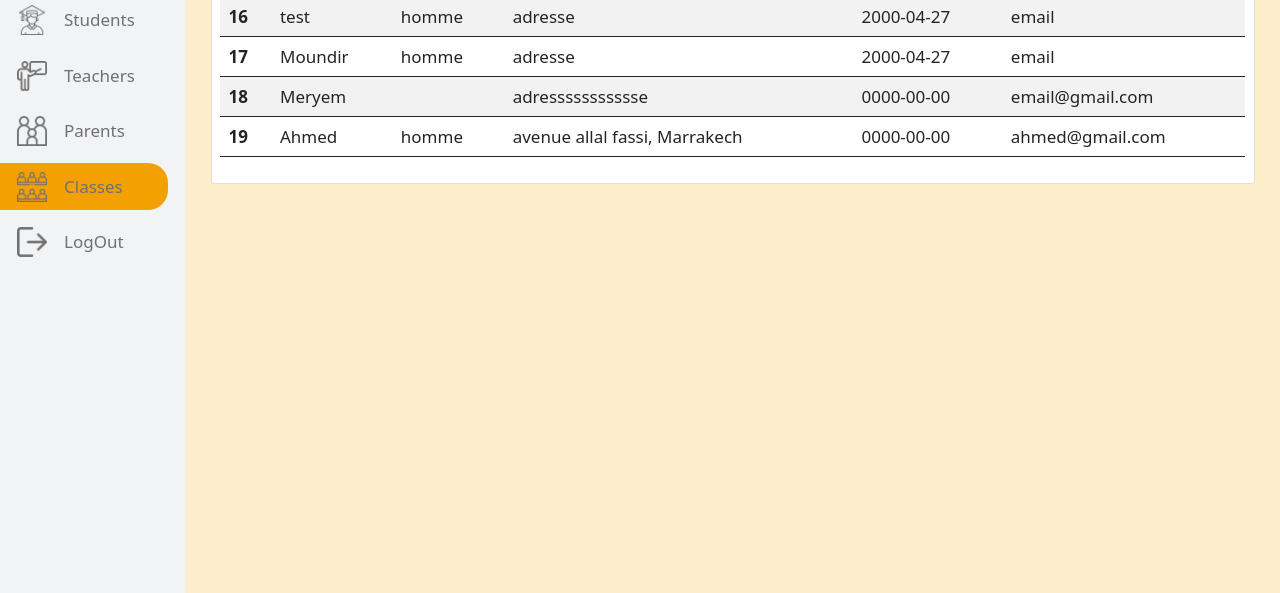
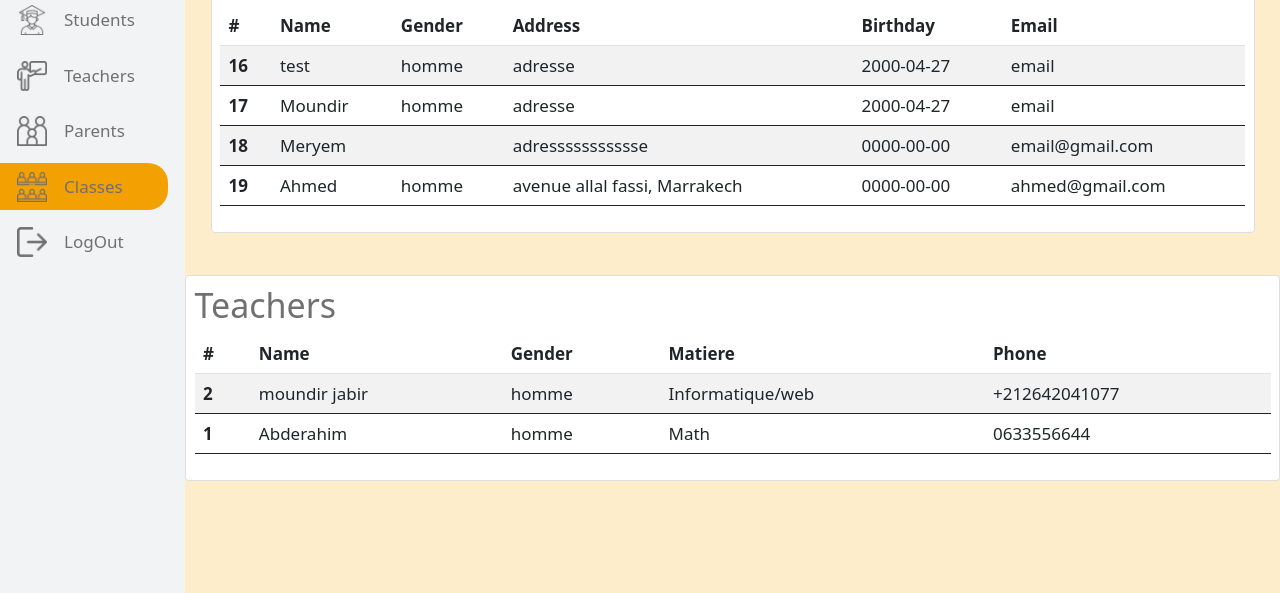
Before and after one commit to Hasnaoui-Said/Application-de-gestion-d--cole, a PHP site: page /details/1 in a window 1280 px wide. Shown: the part 207-800 px from the top of the page. Run offline with PHP 8.4, Linux system fonts and the light colour scheme; the visitor is signed in with stand-in values (Sample User, id 1); data comes from the database, SQL or seed files in the repository; data that the repository does not hold is empty; some libraries are stand-ins or nearby versions.

Commit message:
affichage des proff d'un niveau

```diff
--- a/controllers/ControllerDetails.php
+++ b/controllers/ControllerDetails.php
@@ -5,15 +5,13 @@ class ControllerDetails extends Model
     {
         redirection_login();
         $details = new Classe();
-        if (isset($url[1])) {
-            $liste = $details->getStuByNiveau($url[1]);
+        if (count($url) == 2 && $url[1] != "") {
+            $listeStudents = $details->getStuByNiveau($url[1]);
+            $listeTeachers = $details->getTeachersByNiveau($url[1]);
             $_SESSION['link'] = 'Classes';
             require_once(ROOT.'views/liste_detals.php');
-        } else {
-            header("Location: " . URL . "Classe");
-            die();
+        }else{
+            throw new Exception("Page introuvable");
         }
-
-
     }
 }
--- a/models/Classe.php
+++ b/models/Classe.php
@@ -33,25 +33,18 @@ class Classe extends Model
         $data = $query->fetchAll(PDO::FETCH_OBJ);
         $query = null;
         $db = null;
-        // print_r($data);
-        // die();
         return $data;
     }
     public function getTeachersByNiveau($id)
     {
         $db = self::getBdd();
-        $query = $db->query('SELECT
-                                etudiant.matricule as `matriculeEtu`,
-                                niveau.*,
-                                etudiant.*
-                                FROM professeur
-                                INNER JOIN niveau ON etudiant.idNiveau = niveau.matricule
-                                WHERE etudiant.status = 1 AND idNiveau = ' . $id);
+        $query = $db->query('SELECT *
+                                FROM class
+                                INNER JOIN professeur ON class.idPro = professeur.matricule
+                                WHERE professeur.status = 1 AND niveau = ' . $id);
         $data = $query->fetchAll(PDO::FETCH_OBJ);
         $query = null;
         $db = null;
-        // print_r($data);
-        // die();
         return $data;
     }
 }
--- a/models/Model.php
+++ b/models/Model.php
@@ -2,7 +2,7 @@
 abstract class Model{
 
     protected static function getBdd(){
-        return new PDO('mysql:dbname=db_ecole;host=localhost;port=3306','root','');
+        return new PDO('mysql:dbname=db_ecole;host=localhost;port=3306','root','root');
     }
 
     protected function getAll($table){
--- a/views/liste_detals.php
+++ b/views/liste_detals.php
@@ -19,14 +19,14 @@
 </head>
 <body>
     <?php require("header.php"); ?>
-
     <main class="main">
         <div class="Container p-4 ">
             <div class="d-flex justify-content-between border-bottom fw-bold fs-4">
-                <p class="">More details from niveau: <?php echo $liste[0]->title; ?></p>
+                <p class="">More details from niveau: <?php echo $listeStudents[0]->title; ?></p>
             </div>
 
             <div class="table-responsive card mt-3 p-2">
+                <h2>Students</h2>
                 <table style="overflow: overlay;" class="table table-striped">
                     <thead>
                         <tr class="rounded">
@@ -39,7 +39,7 @@
                         </tr>
                     </thead>
                     <tbody>
-                        <?php foreach ($liste as $key => $value) {?>
+                        <?php foreach ($listeStudents as $key => $value) {?>
                         <tr>
                             <th><?php echo $value->matricule; ?></th>
                             <td><?php echo $value->nom; ?></td>
@@ -53,54 +53,33 @@
                 </table>
             </div>
         </div>
-        <div class="modal fade" id="staticBackdrop" data-bs-backdrop="static" data-bs-keyboard="false" tabindex="-1" aria-labelledby="staticBackdropLabel" aria-hidden="true">
-            <div class="modal-dialog">
-                <div class="modal-content">
-                <div class="modal-header">
-                    <h5 class="modal-title" id="staticBackdropLabel">Add New Student</h5>
-                    <button type="button" class="btn-close" data-bs-dismiss="modal" aria-label="Close"></button>
-                </div>
-                <div class="modal-body">
-                    <form action="<?php echo URL."student/add"; ?>" method="POST">
-                    <div class="mb-3">
-                        <label for="fullname" class="form-label">Fullname</label>
-                        <input type="text" class="form-control" id="fullname" name="fullname">
-                    </div>
-                    <div class="mb-3">
-                        <label for="gender" class="form-label">Gender</label>
-                        <select id="gender" class="form-control form-control-lg" name="gender">
-                            <option value="homme">homme</option>
-                            <option value="femme">femme</option>
-                        </select>
-                    </div>
-                    <div class="mb-3">
-                        <label for="adresse" class="form-label">Adresse</label>
-                        <input type="text" class="form-control" id="adresse" name="adresse">
-                    </div>
-                    <div class="mb-3">
-                        <label for="naissance" class="form-label">Birthday</label>
-                        <input type="date" class="form-control" id="naissance" name="naissance">
-                    </div>
-                    <div class="mb-3">
-                        <label for="email" class="form-label">Email</label>
-                        <input type="text" class="form-control" id="email" name="email">
-                    </div>
-                    <div class="mb-3">
-                        <label for="parent" class="form-label">Parent</label>
-                        <select id="parent" class="form-control form-control-lg" name="parent">
-                            <?php foreach ($parents as $key => $value){?>
-                            <option value="<?php echo $value->matricule; ?>"><?php echo $value->nom; ?></option>
-                            <?php } ?>
-                        </select>
-                    </div>
-                    <button type="submit" class="btn btn-primary">Add</button>
-                    </form>
-                </div>
-                </div>
+        <div class="table-responsive card mt-3 p-2">
+                <h2>Teachers</h2>
+                <table style="overflow: overlay;" class="table table-striped">
+                    <thead>
+                        <tr class="rounded">
+                            <th scope="col">#</th>
+                            <th scope="col">Name</th>
+                            <th scope="col">Gender</th>
+                            <th scope="col">Matiere</th>
+                            <th scope="col">Phone</th>
+                        </tr>
+                    </thead>
+                    <tbody>
+                        <?php foreach ($listeTeachers as $key => $value) {?>
+                        <tr>
+                            <th><?php echo $value->matricule; ?></th>
+                            <td><?php echo $value->nom; ?></td>
+                            <td><?php echo $value->genre; ?></td>
+                            <td><?php echo $value->matiere; ?></td>
+                            <td><?php echo $value->phone; ?></td>
+                        </tr>
+                        <?php } ?>
+                    </tbody>
+                </table>
             </div>
         </div>
     </main>
-
     <script src="./app\assets\js\main.js"></script>
 </body>
 </html>
```
